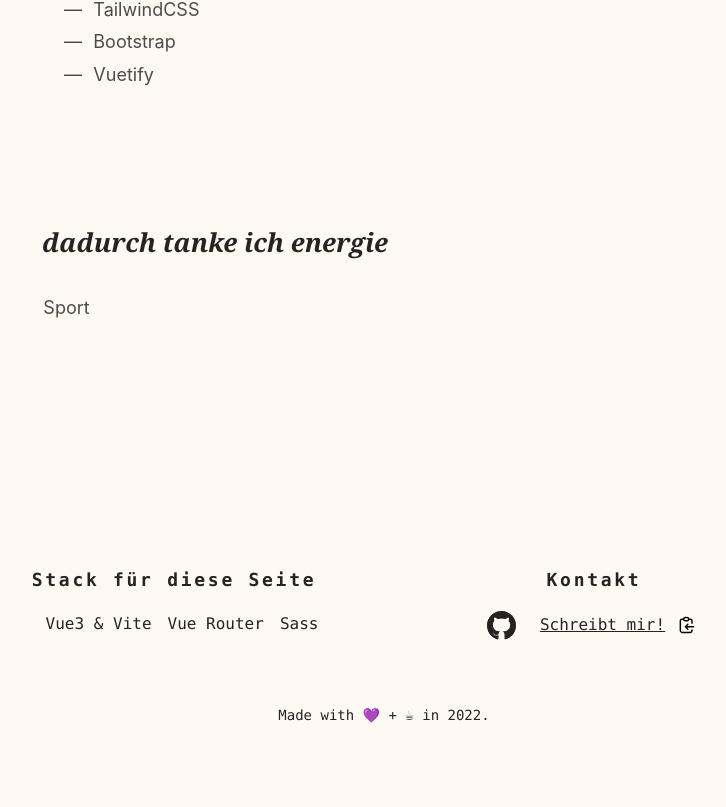
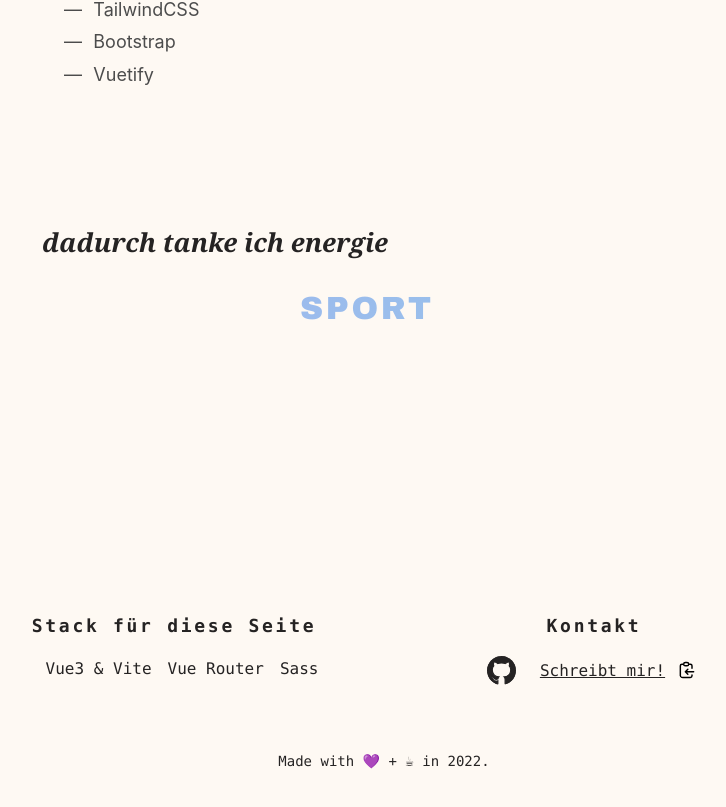
Before and after one commit to jamawe/portfolio, a Vue app: page /about in a window 1280 px wide. Shown: the part 1705-2512 px from the top of the page, without its empty margins (256-982 px from the left). Before the commit the page ends 2479 px from the top, so only its background shows below. Built offline with nearby package versions, Linux system fonts and the light colour scheme.

Commit message:
style: Add naive animation for keyword cycle

```diff
--- a/src/assets/base.css
+++ b/src/assets/base.css
@@ -23,6 +23,16 @@
   /* portfolio project variables */
   --navbar-toggle-size: 3rem;
   --navbar-toggle-button-size: 1.25rem;
+  --gradient: linear-gradient(90deg, hsla(259, 84%, 78%, 1) 0%, hsla(206, 67%, 75%, 1) 100%);
+
+  /* @keyframes gradient-text {
+    0% {
+      background-position: left;
+    }
+    100% {
+      background-position: right;
+    }
+  } */
 }
 
 /* semantic color variables for this project */
--- a/src/views/AboutView.vue
+++ b/src/views/AboutView.vue
@@ -26,7 +26,8 @@ let keyword = ref(keywords[0]);
 function cycleKeywords() {
   setTimeout(() => {
     if (counter.value >= keywords.length) counter.value = 0;
-    keyword.value = keywords[counter.value]
+    keyword.value = keywords[counter.value];
+    // run function that spells out word?
     counter.value++;
     cycleKeywords();
   }, 15000); // TODO: Decrease ms ~8000 !!!
@@ -84,7 +85,7 @@ cycleKeywords();
 
       <div class="about__body__section">
         <h2 class="about__body__section__title">Dadurch tanke ich Energie</h2>
-        <p class="about__body__section__paragraph">{{ keyword }}</p>
+        <p class="about__body__section__paragraph about__body__section__paragraph--special">{{ keyword }}</p>
       </div>
 
     </div>
@@ -165,6 +166,36 @@ cycleKeywords();
           @include tablet {
             max-width: 60ch;
           }
+
+          &--special {
+            font-family: 'Arial Black', Gadget, sans-serif;
+            font-size: 2rem;
+            font-weight: bolder;
+            text-transform: uppercase;
+            letter-spacing: .125ch;
+            text-align: center;
+            line-height: 110%;
+            margin-top: 2rem;
+            min-height: 80px;
+
+            background-image: var(--gradient);
+            background-clip: text;
+            -webkit-background-clip: text;
+            color: transparent;
+            background-size: 300%;
+            animation: gradient-text 2000ms infinite alternate;
+
+            @keyframes gradient-text {
+              0% {
+                background-position: left;
+              }
+              100% {
+                background-position: right;
+              }
+            }
+          }
+
+
         }
 
         &__list {
@@ -182,4 +213,6 @@ cycleKeywords();
 
     }
   }
+
+
 </style>
```
